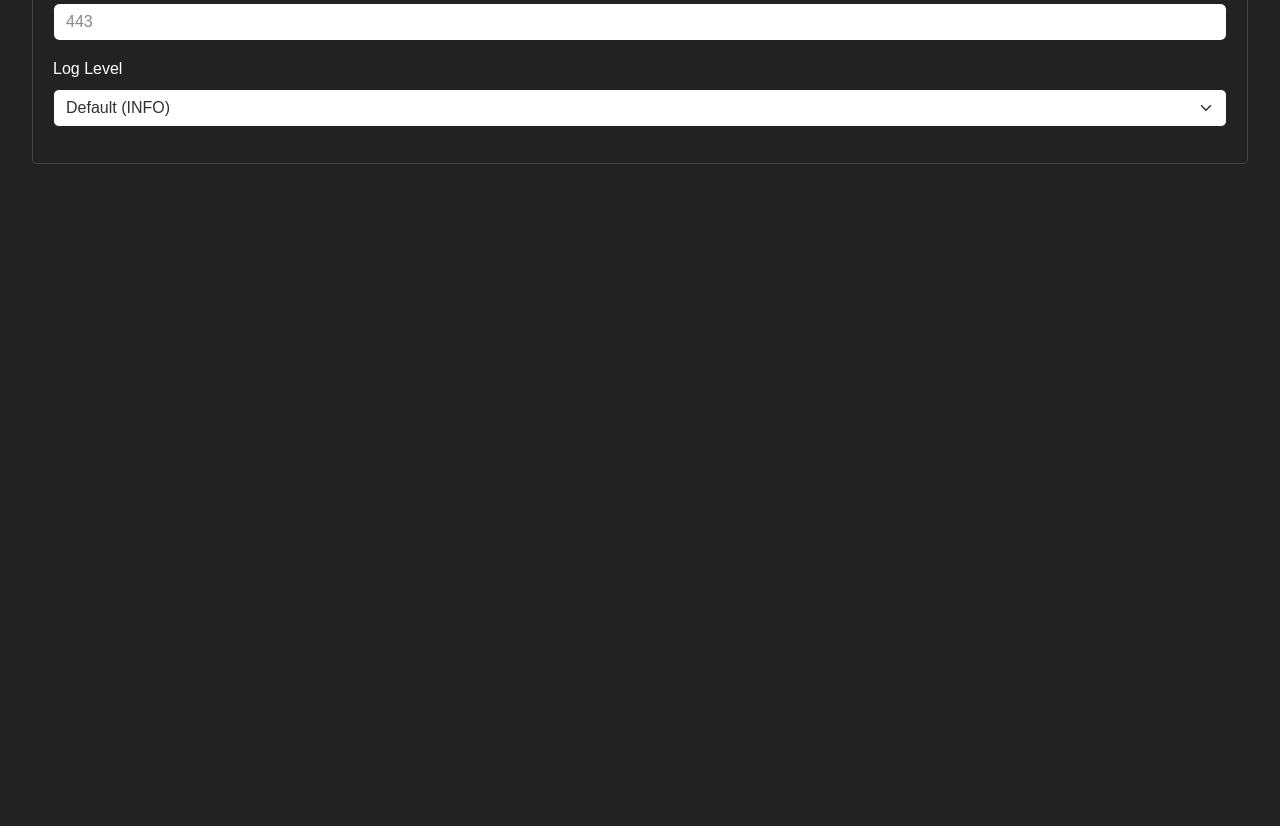
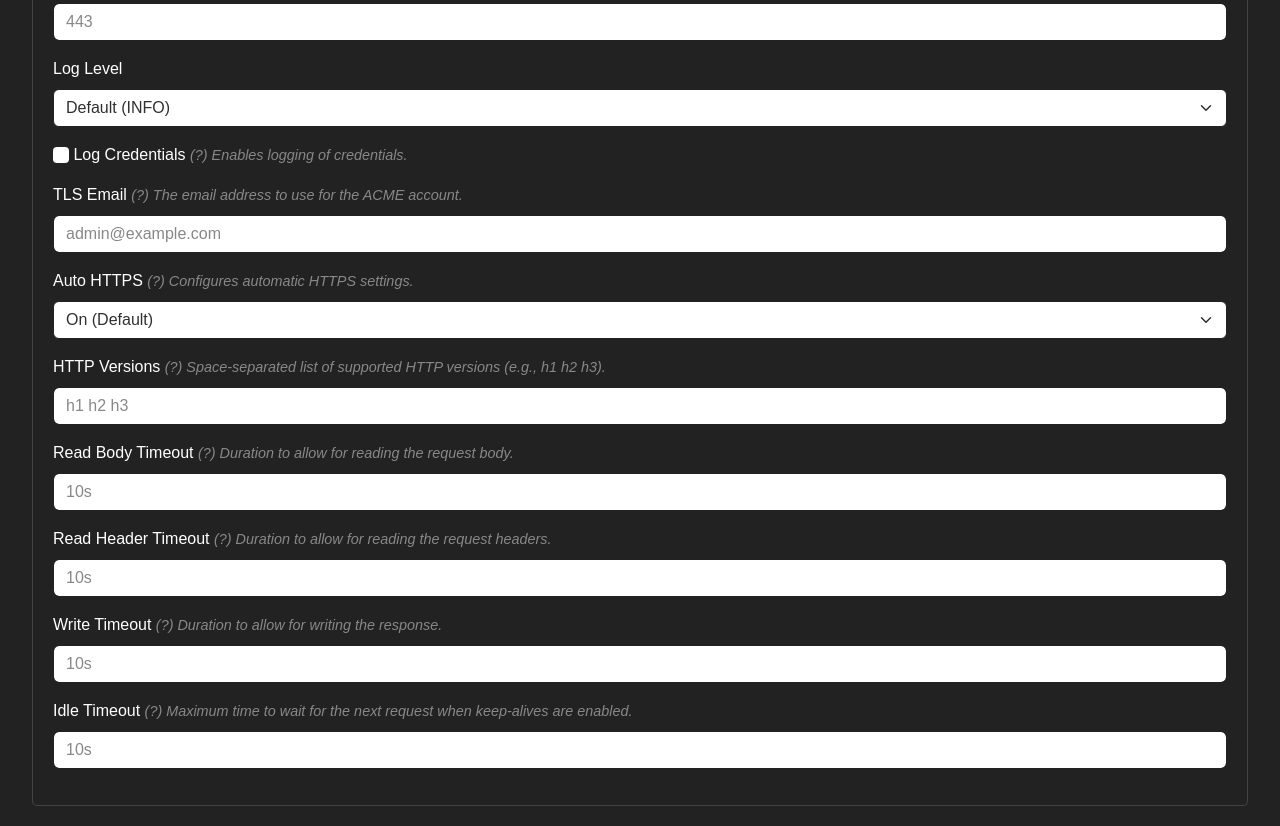
Before and after one commit to Bladestar2105/LocalCaddyHub, a website: page static/index.html in a window 1280 px wide. Shown: the part 459-1285 px from the top of the page. Before the commit the page ends 800 px from the top, so only its background shows below. Drawn offline with nearby package versions, Linux system fonts and the light colour scheme; no server answers.

Commit message:
feat: Add missing general Caddy configuration options to UI
This commit introduces several missing general Caddy configuration fields to the
UI based on the requested OPNSense plugin reference. It deliberately excludes the SSL ACME
generation functionality.

The added fields include:
- Auto HTTPS (with a proper dropdown for off/disable_redirects/disable_certs/ignore_loaded_certs)
- Log Credentials
- TLS Email
- HTTP Versions
- Read Body Timeout
- Read Header Timeout
- Write Timeout
- Idle Timeout

The changes span the database schema (adding auto_https), API configuration loading/saving, Caddyfile generation,
and the frontend UI, where tooltips and proper select dropdowns have been added for the
newly introduced configurations.

```diff
--- a/src/caddy.js
+++ b/src/caddy.js
@@ -15,6 +15,10 @@ function generateCaddyfile(config, certsDir = './certs') {
     sb += '\tlog {\n';
     sb += `\t\tlevel ${config.general.log_level}\n`;
     sb += '\t}\n';
+  }
+
+  if (config.general.auto_https) {
+    sb += `\tauto_https ${config.general.auto_https}\n`;
   }
 
   if (config.general.tls_email) {
--- a/src/db.js
+++ b/src/db.js
@@ -23,7 +23,8 @@ function initDb() {
       timeout_read_header TEXT,
       timeout_write TEXT,
       timeout_idle TEXT,
-      log_credentials INTEGER DEFAULT 0
+      log_credentials INTEGER DEFAULT 0,
+      auto_https TEXT
     );
 
     CREATE TABLE IF NOT EXISTS domains (
@@ -174,6 +175,7 @@ function initDb() {
     { table: 'general_config', column: 'timeout_write', def: 'TEXT' },
     { table: 'general_config', column: 'timeout_idle', def: 'TEXT' },
     { table: 'general_config', column: 'log_credentials', def: 'INTEGER DEFAULT 0' },
+    { table: 'general_config', column: 'auto_https', def: 'TEXT' },
     { table: 'domains', column: 'client_auth_mode', def: 'TEXT' },
     { table: 'domains', column: 'client_auth_trust_pool', def: 'TEXT' },
     { table: 'subdomains', column: 'client_auth_mode', def: 'TEXT' },
--- a/static/app.js
+++ b/static/app.js
@@ -8,7 +8,7 @@ function uuidv4() {
 
 const app = {
     config: {
-        general: { enabled: false, enable_layer4: false, http_port: "", https_port: "", log_level: "", tls_email: "", http_versions: "", timeout_read_body: "", timeout_read_header: "", timeout_write: "", timeout_idle: "", log_credentials: false },
+        general: { enabled: false, enable_layer4: false, http_port: "", https_port: "", log_level: "", tls_email: "", auto_https: "", http_versions: "", timeout_read_body: "", timeout_read_header: "", timeout_write: "", timeout_idle: "", log_credentials: false },
         domains: [],
         subdomains: [],
         handlers: [],
@@ -52,6 +52,7 @@ const app = {
         this.config.general.https_port = $('#genHttpsPort').val();
         this.config.general.log_level = $('#genLogLevel').val();
         this.config.general.tls_email = $('#genTlsEmail').val();
+        this.config.general.auto_https = $('#genAutoHttps').val();
         this.config.general.http_versions = $('#genHttpVersions').val();
         this.config.general.timeout_read_body = $('#genTOutReadBody').val();
         this.config.general.timeout_read_header = $('#genTOutReadHeader').val();
@@ -244,6 +245,7 @@ const app = {
             $('#genHttpsPort').val(app.config.general.https_port);
             $('#genLogLevel').val(app.config.general.log_level);
             $('#genTlsEmail').val(app.config.general.tls_email);
+            $('#genAutoHttps').val(app.config.general.auto_https);
             $('#genHttpVersions').val(app.config.general.http_versions);
             $('#genTOutReadBody').val(app.config.general.timeout_read_body);
             $('#genTOutReadHeader').val(app.config.general.timeout_read_header);
--- a/static/index.html
+++ b/static/index.html
@@ -83,6 +83,47 @@
                         <option value="WARN">WARN</option>
                         <option value="ERROR">ERROR</option>
                     </select>
+                </div>
+
+                <div class="mb-3">
+                    <label for="genLogCreds" class="form-check-label">
+                        <input type="checkbox" class="form-check-input" id="genLogCreds">
+                        Log Credentials <i class="text-muted" style="font-size:0.9em;">(?) Enables logging of credentials.</i>
+                    </label>
+                </div>
+                <div class="mb-3">
+                    <label for="genTlsEmail" class="form-label">TLS Email <i class="text-muted" style="font-size:0.9em;">(?) The email address to use for the ACME account.</i></label>
+                    <input type="email" class="form-control" id="genTlsEmail" placeholder="admin@example.com">
+                </div>
+                <div class="mb-3">
+                    <label for="genAutoHttps" class="form-label">Auto HTTPS <i class="text-muted" style="font-size:0.9em;">(?) Configures automatic HTTPS settings.</i></label>
+                    <select class="form-select" id="genAutoHttps">
+                        <option value="">On (Default)</option>
+                        <option value="off">Off</option>
+                        <option value="disable_redirects">Disable Redirects</option>
+                        <option value="disable_certs">Disable Certs</option>
+                        <option value="ignore_loaded_certs">Ignore Loaded Certs</option>
+                    </select>
+                </div>
+                <div class="mb-3">
+                    <label for="genHttpVersions" class="form-label">HTTP Versions <i class="text-muted" style="font-size:0.9em;">(?) Space-separated list of supported HTTP versions (e.g., h1 h2 h3).</i></label>
+                    <input type="text" class="form-control" id="genHttpVersions" placeholder="h1 h2 h3">
+                </div>
+                <div class="mb-3">
+                    <label for="genTOutReadBody" class="form-label">Read Body Timeout <i class="text-muted" style="font-size:0.9em;">(?) Duration to allow for reading the request body.</i></label>
+                    <input type="text" class="form-control" id="genTOutReadBody" placeholder="10s">
+                </div>
+                <div class="mb-3">
+                    <label for="genTOutReadHeader" class="form-label">Read Header Timeout <i class="text-muted" style="font-size:0.9em;">(?) Duration to allow for reading the request headers.</i></label>
+                    <input type="text" class="form-control" id="genTOutReadHeader" placeholder="10s">
+                </div>
+                <div class="mb-3">
+                    <label for="genTOutWrite" class="form-label">Write Timeout <i class="text-muted" style="font-size:0.9em;">(?) Duration to allow for writing the response.</i></label>
+                    <input type="text" class="form-control" id="genTOutWrite" placeholder="10s">
+                </div>
+                <div class="mb-3">
+                    <label for="genTOutIdle" class="form-label">Idle Timeout <i class="text-muted" style="font-size:0.9em;">(?) Maximum time to wait for the next request when keep-alives are enabled.</i></label>
+                    <input type="text" class="form-control" id="genTOutIdle" placeholder="10s">
                 </div>
             </form>
         </div>
```
Also changed, not shown: src/api.js (+4 -3 lines), 3 other files.
